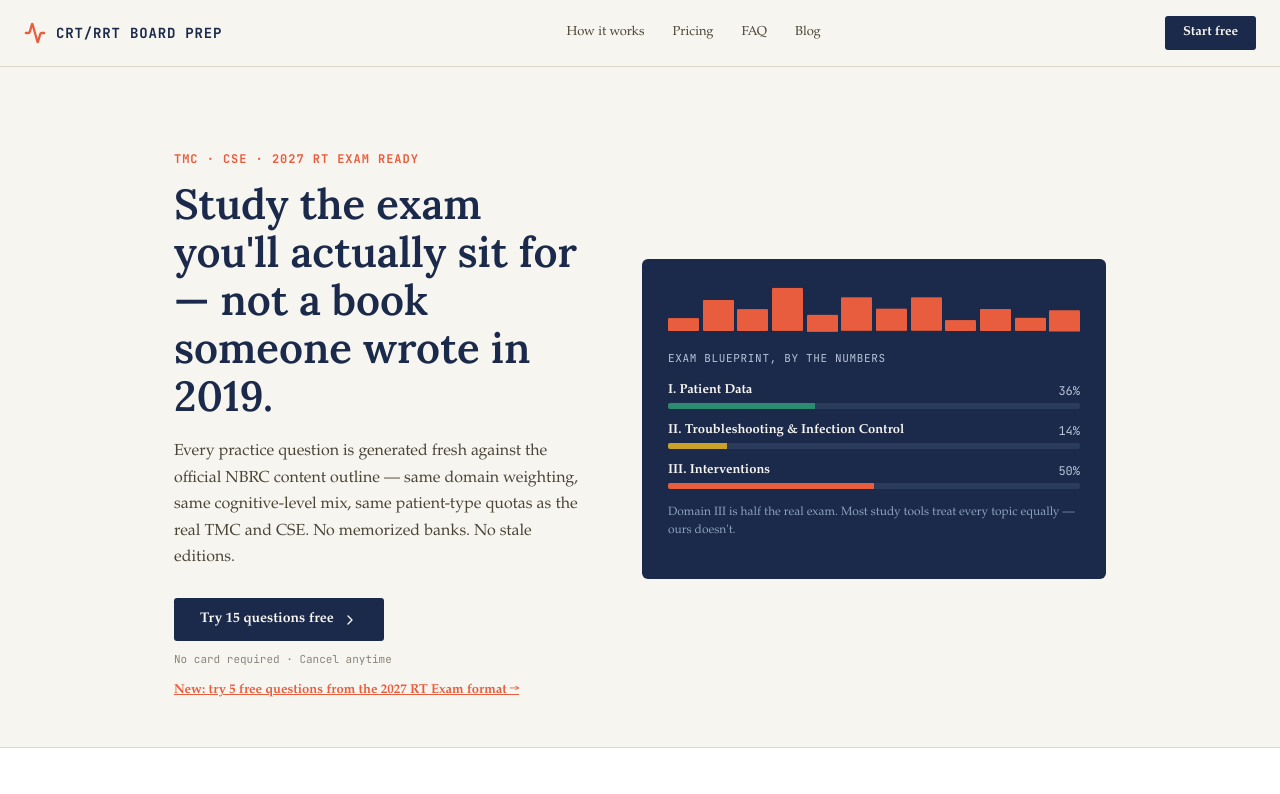
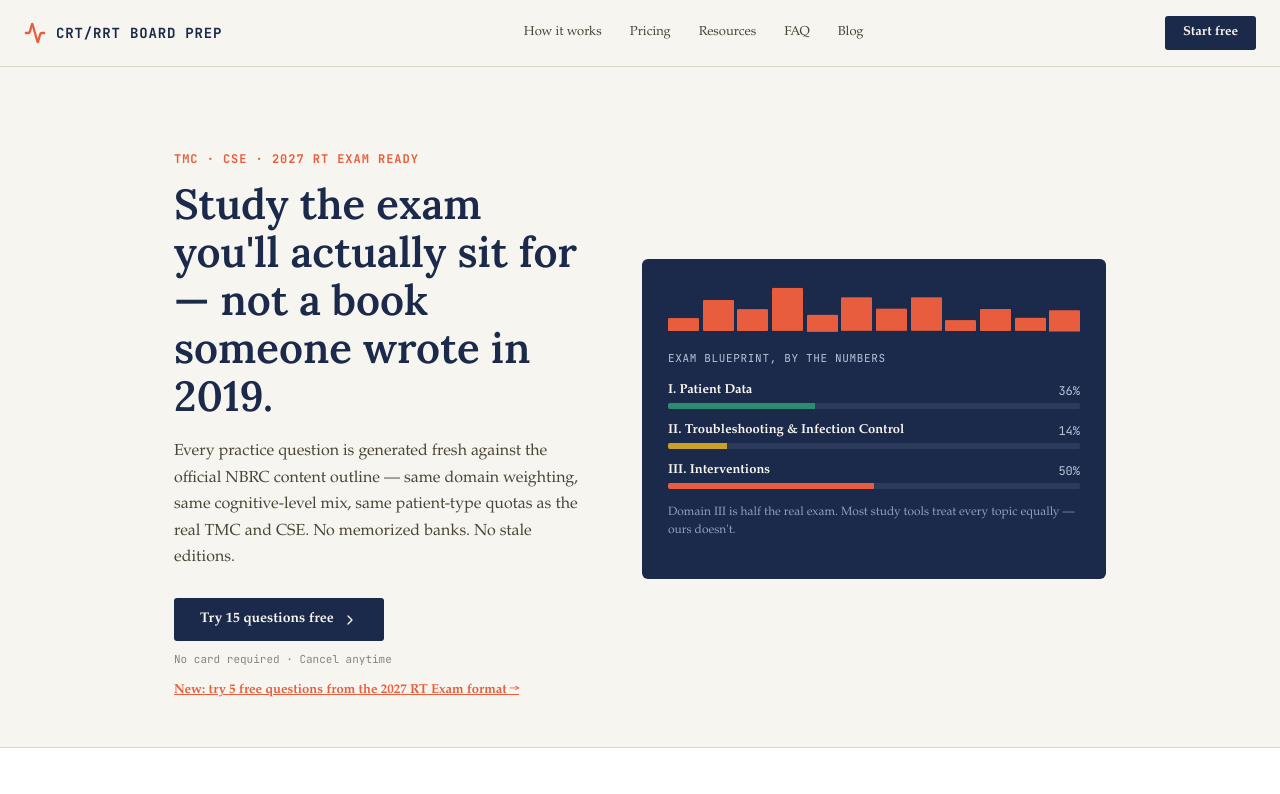
Before and after one commit to jrvinyard-design/crtrrtlanding, a React (Vite) app in the folder landing-site/: page / in a window 1280 px wide. Shown: the top 794 px of the page. Built offline with nearby package versions, Linux system fonts and the light colour scheme.

Commit message:
Update App.jsx

```diff
--- a/landing-site/src/App.jsx
+++ b/landing-site/src/App.jsx
@@ -42,6 +42,7 @@ export default function Landing() {
         <nav className="hide-mobile" style={{ display: "flex", gap: 28, alignItems: "center" }}>
           <a href="#blueprint" style={{ fontSize: 13, color: "#4A4536", textDecoration: "none" }}>How it works</a>
           <a href="#pricing" style={{ fontSize: 13, color: "#4A4536", textDecoration: "none" }}>Pricing</a>
+          <a href="https://app.crtrrtboardprep.com/?try=resources" style={{ fontSize: 13, color: "#4A4536", textDecoration: "none" }}>Resources</a>
           <a href="#faq" style={{ fontSize: 13, color: "#4A4536", textDecoration: "none" }}>FAQ</a>
           <a href="/blog/" style={{ fontSize: 13, color: "#4A4536", textDecoration: "none" }}>Blog</a>
         </nav>
```
